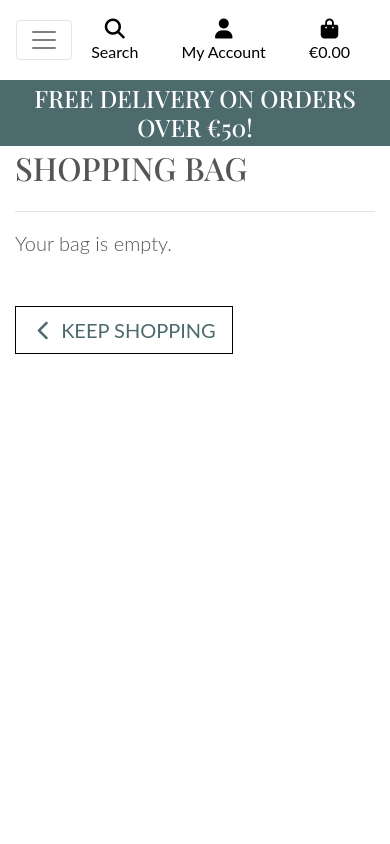
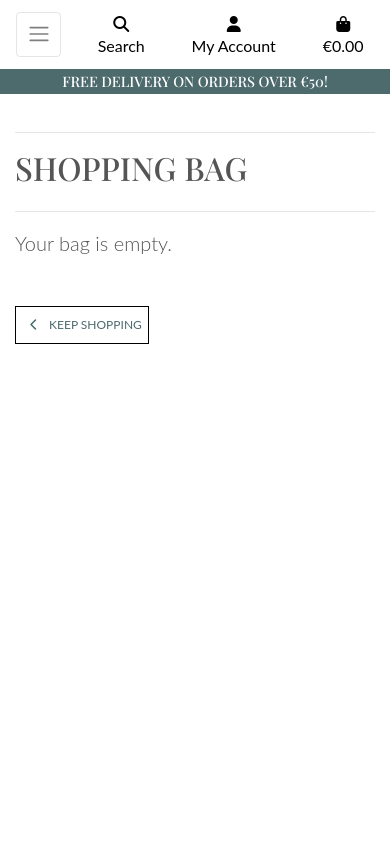
Before and after one commit to AmandaB2023/Bespoke_Equestrian, a Django app: page /bag/ in a window 390 px wide. Run offline with Django 3.2, Linux system fonts and the light colour scheme; some libraries are stand-ins or nearby versions; some web fonts are replaced.

Commit message:
Fix css issues on mobile, add home and profile link

```diff
--- a/bespoke_equestrian/settings.py
+++ b/bespoke_equestrian/settings.py
@@ -1,5 +1,6 @@
 
 import os
+import dj_database_url
 from pathlib import Path
 
 # Build paths inside the project like this: BASE_DIR / 'subdir'.
@@ -33,6 +34,7 @@ INSTALLED_APPS = [
     'allauth.socialaccount',
     'bag',
     'checkout',
+
     'home',
     'products',
     'profiles',
@@ -120,7 +122,6 @@ DATABASES = {
     }
 }
 
-
 CSRF_TRUSTED_ORIGINS = [
     "https://*.gitpod.io",
     "https://*.herokuapp.com",
--- a/bespoke_equestrian/urls.py
+++ b/bespoke_equestrian/urls.py
@@ -11,4 +11,5 @@ urlpatterns = [
     path('bag/', include('bag.urls')),
     path('checkout/', include('checkout.urls')),
     path('profile/', include('profiles.urls')),
+
 ]+ static(settings.MEDIA_URL, document_root=settings.MEDIA_ROOT)
--- a/home/views.py
+++ b/home/views.py
@@ -1,6 +1,5 @@
 from django.shortcuts import render
 
-# Create your views here.
 
 def index(request):
     """ A view to return the index page """
--- a/requirements.txt
+++ b/requirements.txt
@@ -1,9 +1,11 @@
 asgiref==3.8.1
+dj-database-url==0.5.0
 Django==5.1.1
 django-allauth==65.0.2
 django-countries==7.6.1
 django-crispy-forms==1.14.0
 pillow==10.4.0
+psycopg2==2.9.9
 pytz==2024.2
 sqlparse==0.5.1
 stripe==11.1.0
--- a/static/css/base.css
+++ b/static/css/base.css
@@ -314,3 +314,40 @@ a.category-badge>span.badge:hover {
         height: calc(100vh - 116px);
     }
 }
+
+.display-4.logo-font.text-black {
+    font-size: 2rem;
+}
+
+.nav-link {
+    padding: 0.15rem;
+}
+
+.nav-link i.fa-lg {
+    font-size: 1rem;
+}
+
+.navbar-toggler {
+    padding: .6rem .6rem;
+    font-size: 1rem;
+}
+
+#delivery-banner h4 {
+    font-size: .9rem;
+}
+
+.btn.btn-outline-black.rounded-0,
+.btn.btn-black.rounded-0 {
+    padding: .375rem .375rem;
+}
+
+.btn.btn-outline-black.rounded-0.btn-lg,
+.btn.btn-black.rounded-0.btn-lg {
+    padding: .375rem .375rem;
+    font-size: .75rem;
+}
+
+.increment-qty,
+.decrement-qty {
+    padding: .25rem .5rem !important;
+}
--- a/templates/base.html
+++ b/templates/base.html
@@ -62,8 +62,7 @@
       <div class="col-12 col-lg-4 my-auto py-1 py-lg-0">
         <form method="GET" action="{% url 'products' %}">
           <div class="input-group w-100">
-            <input class="form-control border border-black rounded-0" type="text" name="q"
-              placeholder="Search our site">
+            <input class="form-control border border-1 rounded-0" type="text" name="q" placeholder="Search our site">
             <div class="input-group-append">
               <button class="form-control btn btn-black border border-black rounded-0" type="submit">
                 <span class="icon">
--- a/templates/includes/main-nav.html
+++ b/templates/includes/main-nav.html
@@ -1,5 +1,10 @@
 <div class="collapse navbar-collapse" id="main-nav">
     <ul class="navbar-nav w-auto mx-auto">
+        <li class="nav-item d-block d-md-none">
+            <a class="logo-font font-weight-bold nav-link text-black mr-5" href="{% url 'home' %}" id="home-link">
+                Home
+            </a>
+        </li>
         <li class="nav-item dropdown">
             <a class="logo-font font-weight-bold nav-link text-black mr-5" href="#" id="all-products-link"
                 data-toggle="dropdown" aria-haspopup="true" aria-expanded="false">
@@ -23,7 +28,7 @@
                 <a href="{% url 'products' %}?category=stable_apparel" class="dropdown-item">Stable Apparel</a>
                 <a href="{% url 'products' %}?category=rugs" class="dropdown-item">Rugs</a>
                 <a href="{% url 'products' %}?category=stable_apparel, saddle_pads, rugs" class="dropdown-item">All
-                    Clothing</a>
+                    Horsewear</a>
             </div>
         </li>
 
@@ -42,7 +47,7 @@
         <li class="nav-item dropdown">
             <a class="logo-font font-weight-bold nav-link text-black" href="#" id="specials-link" data-toggle="dropdown"
                 aria-haspopup="true" aria-expanded="false">
-                Special Offers
+                Contact
             </a>
             <div class="dropdown-menu border-0" aria-labelledby="specials-link">
                 <a href="" class="dropdown-item">New Arrivals</a>
--- a/templates/includes/mobile-top-header.html
+++ b/templates/includes/mobile-top-header.html
@@ -23,7 +23,7 @@
     </div>
 </li>
 <li class="list-inline-item dropdown">
-    <a class="text-black nav-link d-block d-lg-none" href="#" id="user-options" data-toggle="dropdown"
+    <a class="text-black nav-link d-block d-lg-none" href="" id="user-options" data-toggle="dropdown"
         aria-haspopup="true" aria-expanded="false">
         <div class="text-center">
             <div><i class="fas fa-user fa-lg"></i></div>
@@ -35,7 +35,7 @@
         {% if request.user.is_superuser %}
         <a href="{% url 'add_product' %}" class="dropdown-item">Product Management</a>
         {% endif %}
-        <a href="{}" class="dropdown-item">My Profile</a>
+        <a href="{% url 'profile' %}" class="dropdown-item">My Profile</a>
         <a href="{% url 'account_logout' %}" class="dropdown-item">Logout</a>
         {% else %}
         <a href="{% url 'account_signup' %}" class="dropdown-item">Register</a>
```
Also changed, not shown: db.sqlite3, media/hero00.jpg (added).
